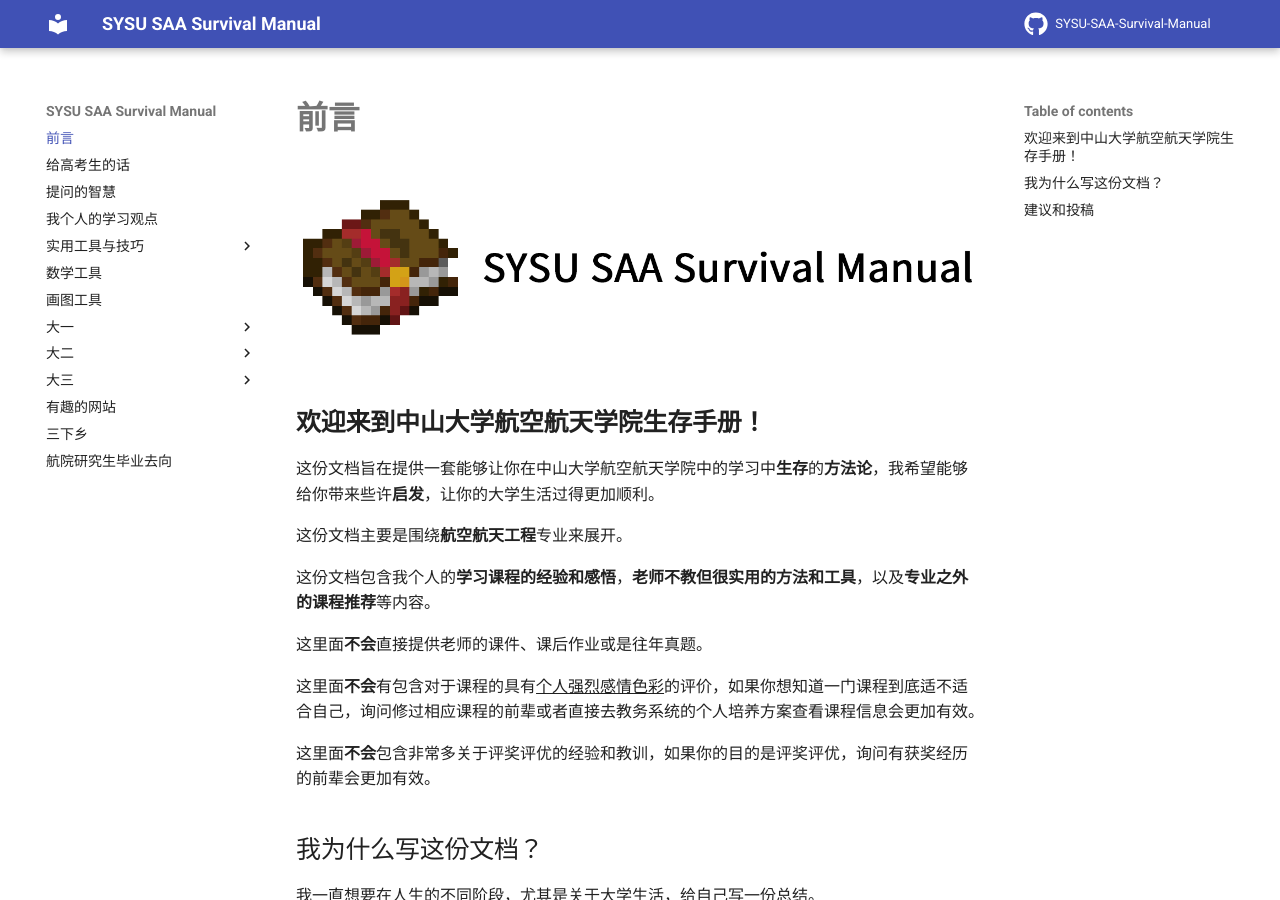
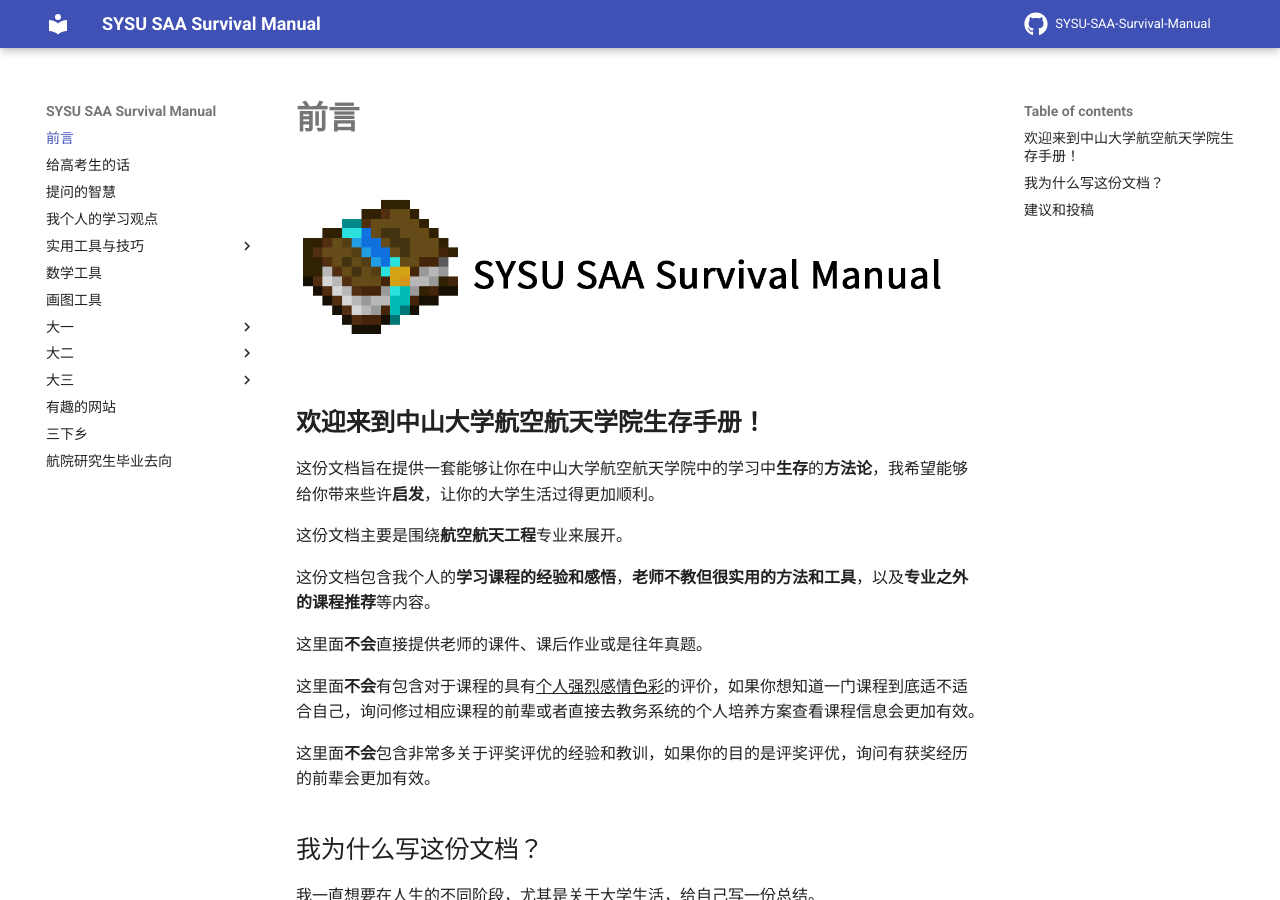
Before and after one commit to yigebande/SYSU-SAA-Survival-Manual, an MkDocs documentation site: the page built from docs/index.md, in a window 1280 px wide and 900 px high. Built offline with MkDocs 1.6.1 and Material for MkDocs 9.7.7, drawn with Linux system fonts in a browser that asks for light colours; comment, search, counter and statistics services are not loaded.

Commit message:
LOGO of index.md changed

```diff
--- a/docs/index.md
+++ b/docs/index.md
@@ -1,6 +1,6 @@
 # **前言**
 
-![](images/ebt.png)
+![](images/ebt_blue.png)
 
 ## **欢迎来到中山大学航空航天学院生存手册！**
 
```
Also changed, not shown: docs/images/ebt_blue.png (added), site/images/Star.png (added), site/images/enchanted book.png (deleted), site/images/experience_bar_progress.png (deleted), site/index.html, 1 other file.
